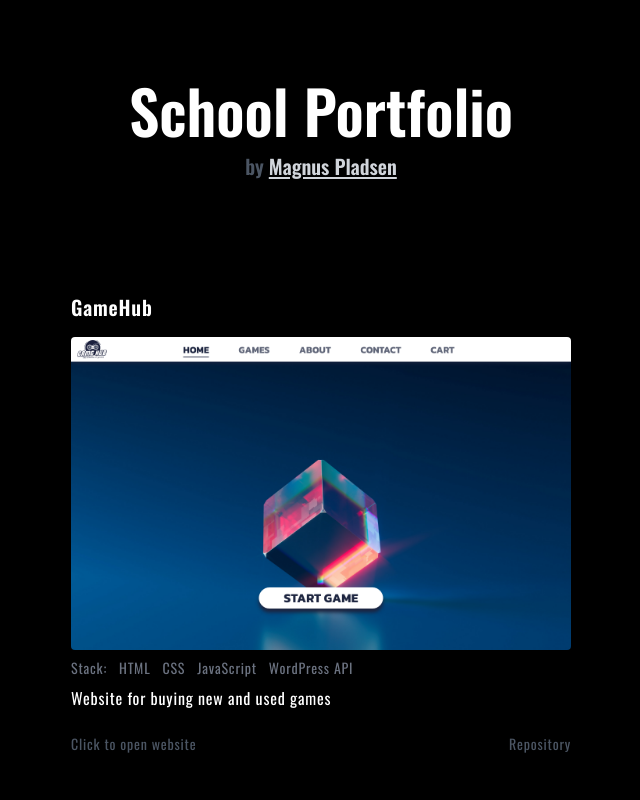
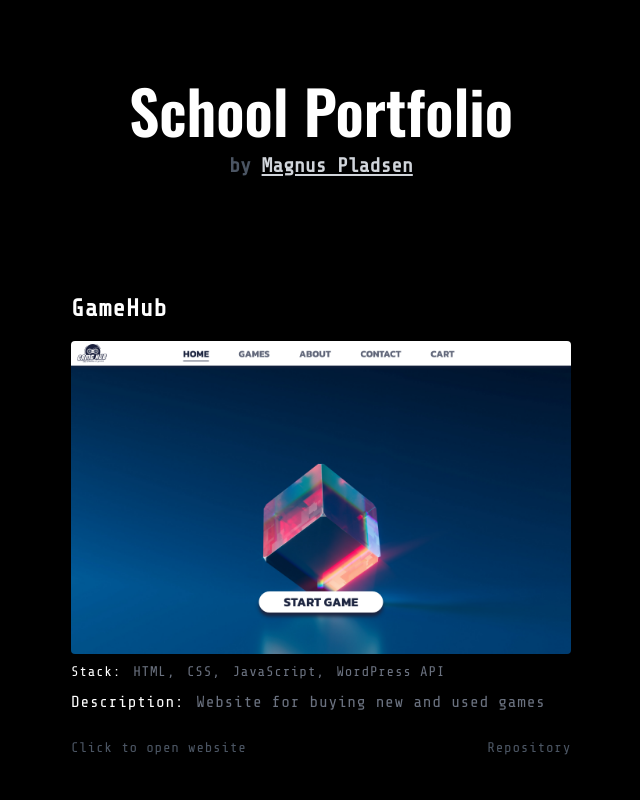
Before and after one commit to MagnusPladsen/Portfolio, a Next.js app: page / in a window 1280 px wide. Shown: the top 800 px of the page, without its empty margins (319-959 px from the left). Built offline with nearby package versions, Linux system fonts and the light colour scheme.

Commit message:
Changed a bit design and font

```diff
--- a/src/components/Hero.component.tsx
+++ b/src/components/hero/Hero.component.tsx
@@ -12,7 +12,7 @@ export default function Hero({
       <h1 className="text-6xl font-header font-bold text-white text-center pt-20">
         {title}
       </h1>
-      <h2 className="pt-3 text-xl font-header text-gray-600  font-bold text-center">
+      <h2 className="pt-3 text-xl font-text text-gray-600  font-bold text-center">
         by <a href="https://pladsen.dev" className="group-hover:text-gray-300 group-hover:underline underline-offset-2 transition-all hover:cursor-pointer">{author}</a>
       </h2>
     </div>
--- a/src/components/Site.component.tsx
+++ b/src/components/site/Site.component.tsx
@@ -1,8 +1,8 @@
-import React from "react";
 import { Site } from "@/models/sites";
+import { motion } from "framer-motion";
 import Link from "next/link";
-import Image from "next/image";
-import { motion } from "framer-motion";
+import SiteHeader from "./SiteHeader.component";
+import SiteStack from "./SiteStack.component";
 
 export default function SiteComponent({ site }: { site: Site }) {
   return (
@@ -19,27 +19,15 @@ export default function SiteComponent({ site }: { site: Site }) {
     >
       <div
         key={site.name}
-        className="font-header tracking-wider flex flex-col gap-2 text-white"
+        className="font-text tracking-wider flex flex-col gap-2 text-white"
       >
-        <Link target="_blank" href={site.url}>
-          <h2 className="pb-4 text-xl font-bold ">{site.name}</h2>
-          <Image
-            src={site.image}
-            alt={site.name}
-            width={500}
-            height={500}
-            className="rounded"
-          />{" "}
-        </Link>
-        <div className=" flex gap-3">
-          <p className="text-sm text-gray-500">Stack:</p>
-          {site.stack.map((tag) => (
-            <p key={tag} className="text-sm text-gray-500">
-              {tag}
-            </p>
-          ))}
+        <SiteHeader url={site.url} name={site.name} image={site.image} />
+        <SiteStack stack={site.stack} />
+        <div className="flex gap-3">
+          <p className="text-white ">Description: </p>
+          <p className="text-gray-500 group-hover:text-white transition-all">{site.description}</p>
         </div>
-        <p className="">{site.description}</p>
+
         <div className="flex justify-between pt-4">
           <Link target="_blank" href={site.url}>
             <motion.p
--- /dev/null
+++ b/src/components/site/SiteHeader.component.tsx
@@ -0,0 +1,28 @@
+import React from "react";
+import Link from "next/link";
+import Image from "next/image";
+
+export default function SiteHeader({
+  url,
+  name,
+  image,
+}: {
+  url: string;
+  name: string;
+  image: string;
+}) {
+  return (
+    <Link target="_blank" href={url}>
+      <h2 className="pb-4 text-2xl font-bold group-hover:underline underline-offset-2">
+        {name}
+      </h2>
+      <Image
+        src={image}
+        alt={name}
+        width={500}
+        height={500}
+        className="rounded"
+      />{" "}
+    </Link>
+  );
+}
--- /dev/null
+++ b/src/components/site/SiteStack.component.tsx
@@ -0,0 +1,21 @@
+import React from "react";
+
+export default function SiteStack({ stack }: { stack: string[] }) {
+  return (
+    <div className="flex gap-3">
+      <p className="text-sm text-white">Stack:</p>
+      <div className="flex gap-3">
+        {stack.map((tag) => (
+          <div key={tag} className="flex text-gray-500 text-sm ">
+            <p className="group-hover:underline group-hover:text-white underline-offset-2 transition-all">
+              {tag}
+            </p>
+            {stack.indexOf(tag) !== stack.length - 1 ? (
+              <p className="group-hover:text-white transition-all">, </p>
+            ) : null}
+          </div>
+        ))}
+      </div>
+    </div>
+  );
+}
--- a/src/pages/_document.tsx
+++ b/src/pages/_document.tsx
@@ -7,7 +7,7 @@ export default function Document() {
         <link rel="preconnect" href="https://fonts.googleapis.com" />
         <link rel="preconnect" href="https://fonts.gstatic.com" />
         <link
-          href="https://fonts.googleapis.com/css2?family=Oswald:wght@400;500;600&display=swap"
+          href="https://fonts.googleapis.com/css2?family=Oswald:wght@400;500;600&family=Share+Tech+Mono&display=swap"
           rel="stylesheet"
         />
       </Head>
--- a/src/pages/index.tsx
+++ b/src/pages/index.tsx
@@ -3,8 +3,8 @@ import Image from "next/image";
 import sites from "@/data/sites";
 import { Site } from "@/models/sites";
 import Link from "next/link";
-import SiteComponent from "@/components/Site.component";
-import Hero from "@/components/Hero.component";
+import SiteComponent from "@/components/site/Site.component";
+import Hero from "@/components/hero/Hero.component";
 
 export default function Home() {
   return (
--- a/tailwind.config.js
+++ b/tailwind.config.js
@@ -5,6 +5,7 @@ module.exports = {
     extend: {},
     fontFamily: {
       header: ["Oswald", "sans-serif"],
+      text: ['Share Tech Mono', "monospace"],
     },
   },
   plugins: [],
```
